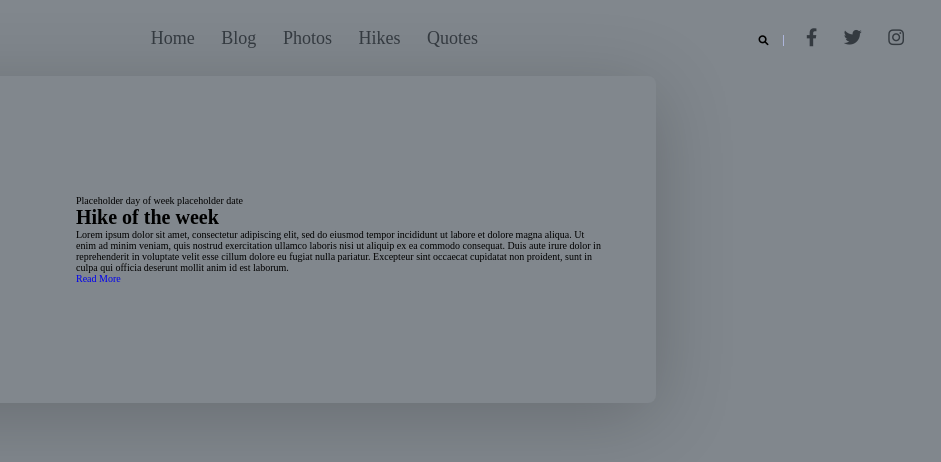
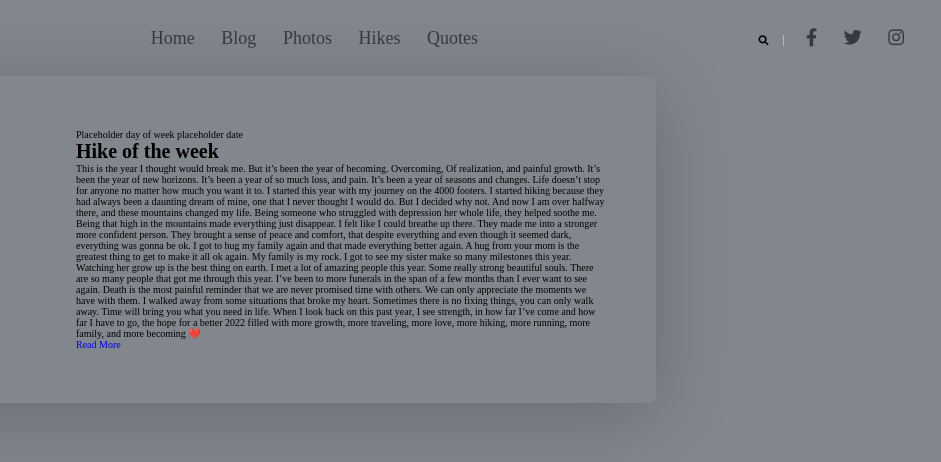
Before and after one commit to Brenden00777/Blog, a plain HTML site: page index.html in a window 1280 px wide. Shown: the full height of the page, 339-1280 px from the left. Drawn offline with Linux system fonts and the light colour scheme; a web font is replaced by a local one.

Commit message:
added post from facebook

```diff
--- a/index.html
+++ b/index.html
@@ -56,8 +56,15 @@
                 <span> placeholder date</span>
             </div>
             <h1 class="blog-post_title">Hike of the week</h1>
-            <p class="blog-post_text">Lorem ipsum dolor sit amet, consectetur adipiscing elit, sed do eiusmod tempor incididunt ut labore et dolore magna aliqua. Ut enim ad minim veniam, quis nostrud exercitation ullamco laboris nisi ut aliquip ex ea commodo consequat. Duis aute irure dolor in reprehenderit in voluptate velit esse cillum dolore eu fugiat nulla pariatur. Excepteur sint occaecat
-                cupidatat non proident, sunt in culpa qui officia deserunt mollit anim id est laborum.</p>
+            <p class="blog-post_text">This is the year I thought would break me. But it’s been the year of becoming. Overcoming, Of realization, and painful growth. It’s been the year of new horizons. It’s been a year of so much loss, and pain.
+                It’s been a year of seasons and changes. Life doesn’t stop for anyone no matter how much you want it to.
+                I started this year with my journey on the 4000 footers. I started hiking because they had always been a daunting dream of mine, one that I never thought I would do. But I decided why not. And now I am over halfway there, and these mountains changed my life. Being someone who struggled with depression her whole life, they helped soothe me. Being that high in the mountains made everything just disappear. I felt like I could breathe up there. They made me into a stronger more confident person. They brought a sense of peace and comfort, that despite everything and even though it seemed dark, everything was gonna be ok.
+                I got to hug my family again and that made everything better again. A hug from your mom is the greatest thing to get to make it all ok again. My family is my rock.
+                I got to see my sister make so many milestones this year. Watching her grow up is the best thing on earth.
+                I met a lot of amazing people this year. Some really strong beautiful souls. There are so many people that got me through this year.
+                I’ve been to more funerals in the span of a few months than I ever want to see again. Death is the most painful reminder that we are never promised time with others. We can only appreciate the moments we have with them.
+                I walked away from some situations that broke my heart. Sometimes there is no fixing things, you can only walk away. Time will bring you what you need in life.
+                When I look back on this past year, I see strength, in how far I’ve come and how far I have to go, the hope for a better 2022 filled with more growth, more traveling, more love, more hiking, more running, more family, and more becoming ❤️</p>
                 <a href="#" class="blog-post_cta">Read More</a>
         </div>
     </div>
```
